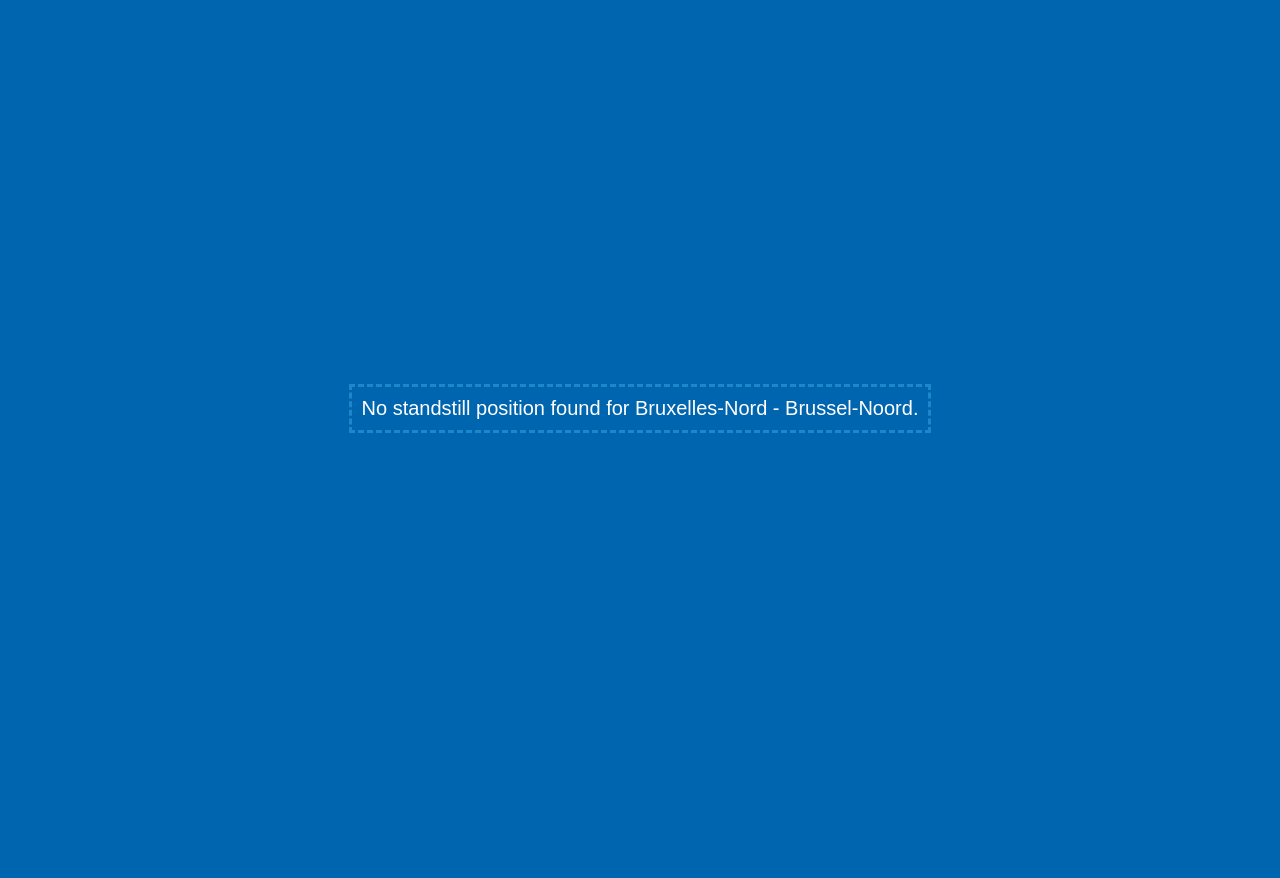
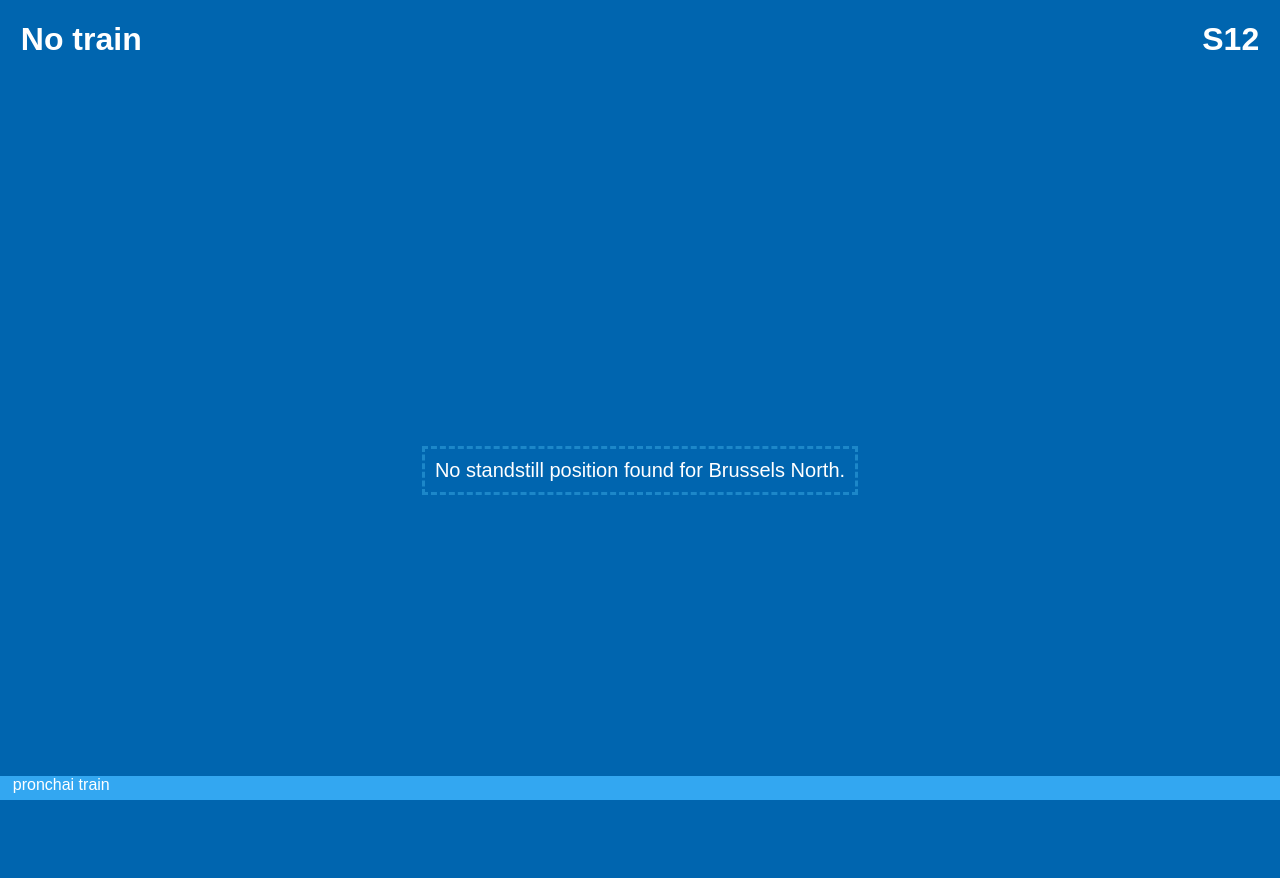
Before and after one commit to agrendath/GeoSpatialProject, a Flask app: page / in a window 1280 px wide. Before the commit the page ends 433 px from the top, so only its background shows below. Run offline with Flask 3, Linux system fonts and the light colour scheme; data that the repository does not hold is empty; some web fonts are replaced.

Commit message:
Amélioration css

```diff
--- a/index.py
+++ b/index.py
@@ -179,8 +179,12 @@ def index():
     platform = 12
     standstill_position = getStandstillPosition(station, station_overpass_name, platform)
 
+    #return(f"{standstill_position}")
+    #standstill_position = None   #test with no standstill_position if standstill_position
+    #standstill_position = {'station': 'Nivelles', 'destination': 'Nivelles', 'vehicle_name': 'S1 1989', 'departure_time': '19:10', 'composition': {'facilities': ['airconditioning', 'heating'], 'occupancy': 'low', 'carriages_count': 3, 'carriages': [{'carriage_type': 'left-wagon', 'model': 'AM08P_c', 'classes': [1, 2], 'facilities': ['accessible_toilet', 'toilet', 'bike'], 'carriage_size': 18.4}, {'carriage_type': '', 'model': 'AM08P_b', 'classes': [2], 'facilities': [], 'carriage_size': 18.4}, {'carriage_type': 'middle-wagon', 'model': 'AM08P_a', 'classes': [1, 2], 'facilities': [], 'carriage_size': 18.4}]}, 'standstill_position': None}  #test with standstill_position if no standstill_position
+
     if standstill_position is None:
-        return render_template('index.html', error=f"No standstill position found for {station_overpass_name}.")
+        return render_template('index.html', platform=f"{platform}", error=f"No standstill position found for {station}.")
 
     destination = standstill_position["destination"]
     vehicle_name = standstill_position["vehicle_name"]
@@ -212,4 +216,4 @@ def index():
     else:
         position_info = "No standstill position data found."
 
-    return render_template('index.html', error = "No", destination = f"{destination}", vehicle_name = f"{vehicle_name}",departure_time = f"{departure_time}",facilities = f"{facilities}",composition_occupancy = f"{composition_data['occupancy']}",composition_carriages = f"{composition_data['carriages_count']}",carriages = f"{carriages}",position_info = f"{position_info}")
+    return render_template('index.html', error = "No", platform=f"{platform}", destination = f"{destination}", vehicle_name = f"{vehicle_name}",departure_time = f"{departure_time}",facilities = f"{facilities}",composition_occupancy = f"{composition_data['occupancy']}",composition_carriages = f"{composition_data['carriages_count']}",carriages = f"{carriages}",position_info = f"{position_info}")
--- a/static/css/style.css
+++ b/static/css/style.css
@@ -1,21 +1,54 @@
 @import url('https://fonts.cdnfonts.com/css/clarendon');
 
- body {
+
+body {
 	background-color: #0065af;
 	color: white;
 	font-family: 'Clarendon', sans-serif;
 	overflow: hidden;
+	padding-left: 1%;
+	padding-right: 1%;
+	padding-top: 1%;
+ }
+
+header {
+	display: flex;
+	justify-content: space-between;
+}
+
+footer {
+	position: fixed;
+	bottom: 0;
+	left: 0;
+	width: 100%;
+	height: 3%;
+	background-color: #33a7f1;
+}
+
+footer p {
+	margin: 0;
+        vertical-align: middle;
+	padding-left: 1%;
+}
+
+
+h1 {
+	margin: 0;
+	margin-bottom: 1%;
+}
+
+
+.yellow {
+	color: #e2e72d;
+}
+
+.bodywarning {
 	display: flex;
 	justify-content: center;
 	align-items: center;
 	height: 100vh;
  }
-/*
-.warning {
-  position: relative;
-  height: 100vh;
-}
-*/
+
 
 .warning p {
 	text-align: center;
@@ -24,8 +57,4 @@
         border: 3px dashed #1c87c9;
         vertical-align: middle;
 	font-size: 20px;
-  /*position: absolute;
-  top: 50%;
-  left: 50%;
-  transform: translate(-50%, -50%);*/
   }
--- a/templates/index.html
+++ b/templates/index.html
@@ -6,9 +6,22 @@
 	</head>
 
 	<body>
+		<header>
+			{% if error == "No" %}
+				<h1>{{ departure_time }}<h1>
+			{% else %}
+				<h1>No train<h1>
+			{% endif %}
+			<h1>S{{ platform }}</h1>
+		</header>
 		{% if error != "No" %}
-		<div class="warning"><p>{{ error }}</p></div>
+			<div class="bodywarning">
+				<div class="warning">
+					<p>{{ error }}</p>
+				</div>
+			</div>
 	    	{% else %}
+	    		<h1 class="yellow">{{ destination }}</h1>
 			<h2>Next departure</h2>
 				<p>Destination: {{ destination }}</p>
 				<p>Vehicle name: {{ vehicle_name }}</p>
@@ -21,5 +34,8 @@
 			<h2>Standstill position</h2>
 				<p>{{ position_info }}</p>
 		{% endif %}
+		<footer>
+			<p>pronchai train </p>
+		</footer>
         </body>
 </html>
```
Lines whose indentation alone changed are shown as unchanged.
